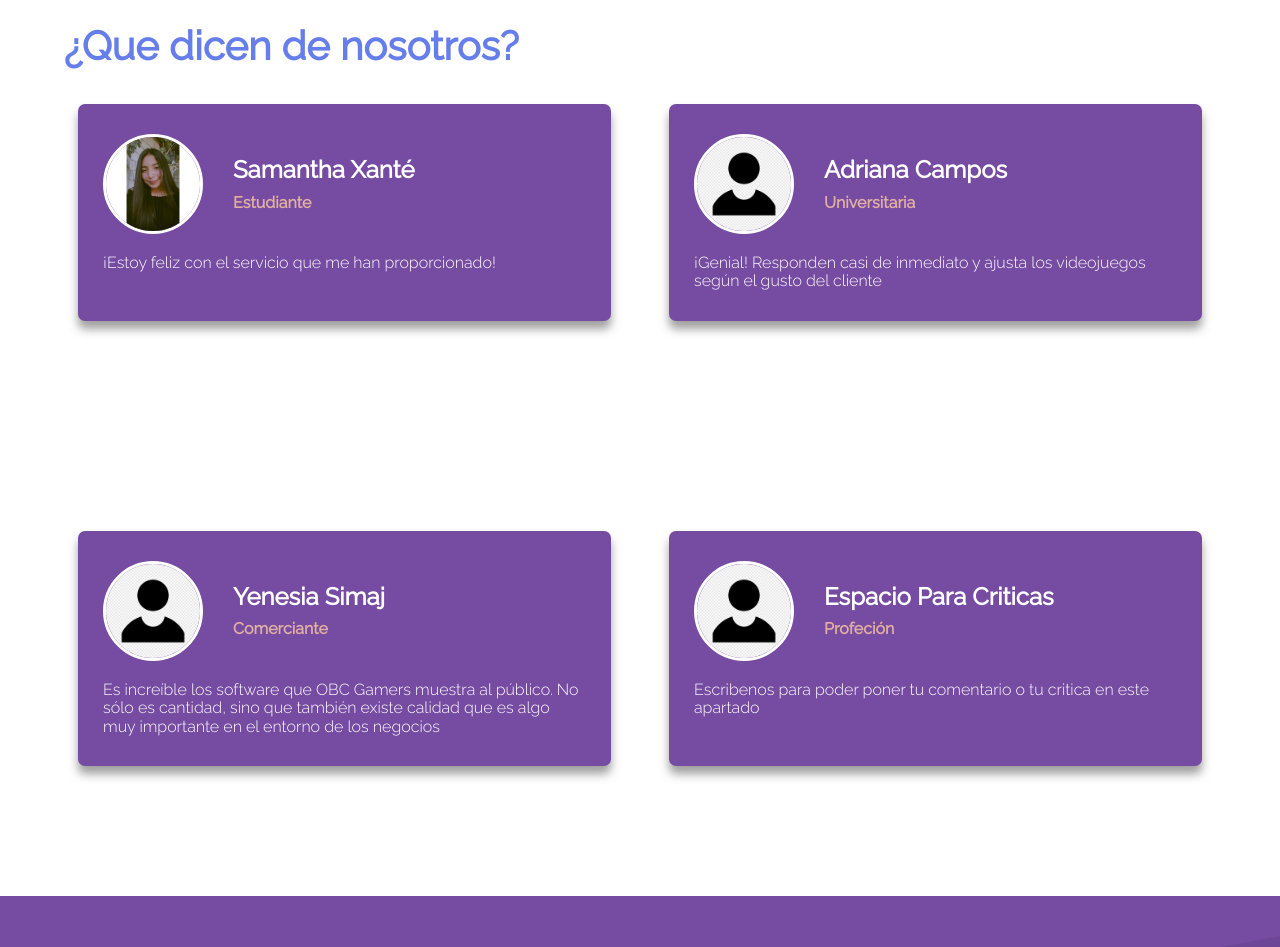
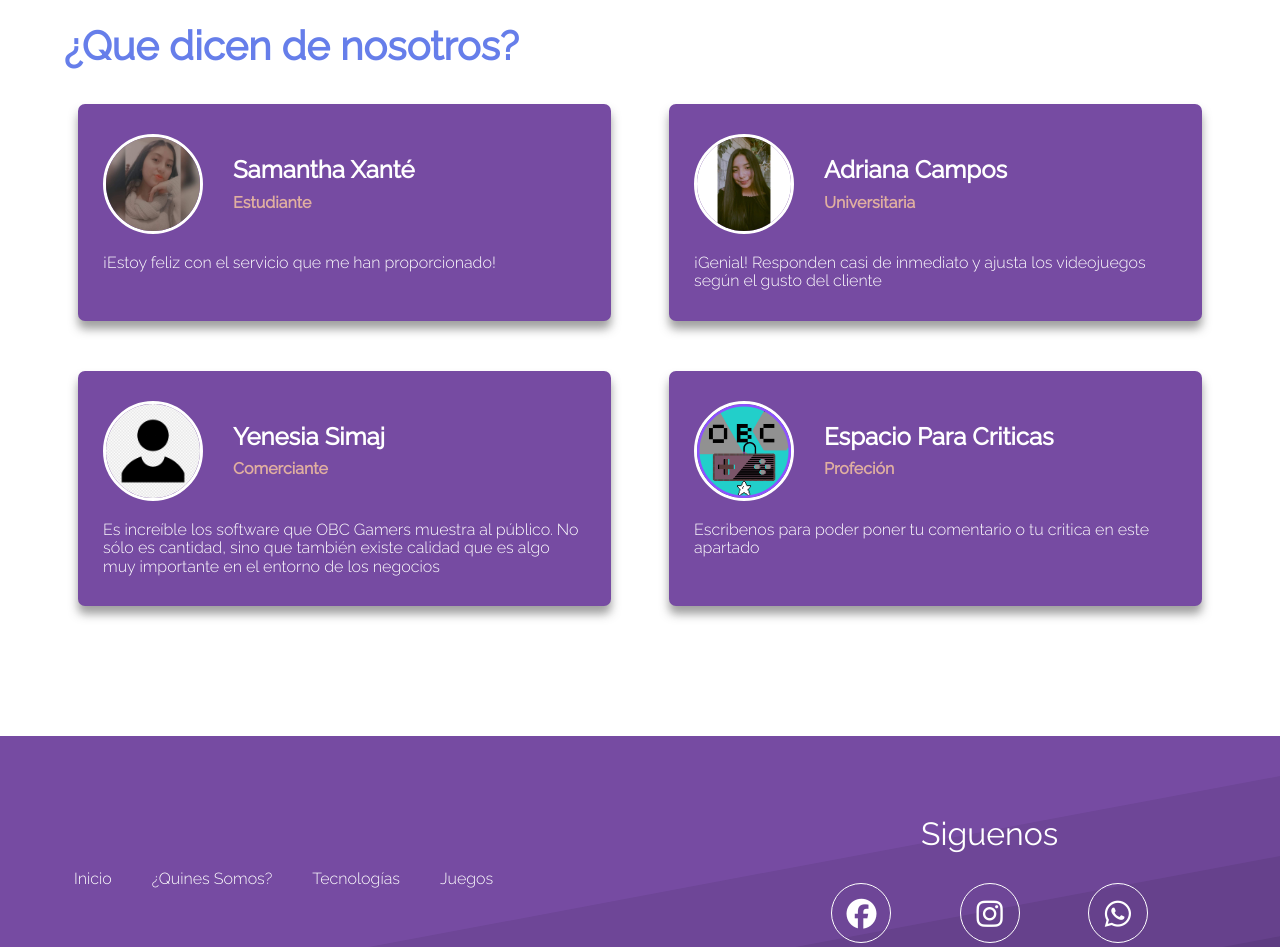
Before and after one commit to KanasBernardo/OBCgamers, a website built with Vite: page index.html in a window 1280 px wide. Shown: the part 2760-3707 px from the top of the page. Built offline with nearby package versions, Linux system fonts and the light colour scheme.

Commit message:
ultimo cambio

```diff
--- a/index.html
+++ b/index.html
@@ -134,7 +134,7 @@
             <div class="testimony__grid">
                 <article class="testimony__item">
                     <div class="testimony__person">
-                        <img src="./src/img/c3.jpeg" alt="" class="testimony__img">
+                        <img src="./src/img/c1.jpeg" alt="" class="testimony__img">
                         <div class="testimony__texts">
                             <h3 class="testimony__name">Samantha Xanté</h3>
                             <p class="testimony__verification">Estudiante</p>
@@ -145,7 +145,7 @@
 
                 <article class="testimony__item">
                     <div class="testimony__person">
-                        <img src="./src/img/c2.png" alt="" class="testimony__img">
+                        <img src="./src/img/c3.jpeg" alt="" class="testimony__img">
                         <div class="testimony__texts">
                             <h3 class="testimony__name">Adriana Campos</h3>
                             <p class="testimony__verification">Universitaria</p>
@@ -154,9 +154,8 @@
                     <p class="testimony__review">¡Genial! Responden casi de inmediato y ajusta los videojuegos según el gusto del cliente</p>
                 </article>
             </div>
-        </section>
 
-        <section class="testimony container">
+            <!---Los tros dos comentarios-->
             <div class="testimony__grid">
                 <article class="testimony__item">
                     <div class="testimony__person">
@@ -171,7 +170,7 @@
 
                 <article class="testimony__item">
                     <div class="testimony__person">
-                        <img src="./src/img/c2.png" alt="" class="testimony__img">
+                        <img src="./src/img/obc.png" alt="" class="testimony__img">
                         <div class="testimony__texts">
                             <h3 class="testimony__name">Espacio Para Criticas</h3>
                             <p class="testimony__verification">Profeción</p>
```
